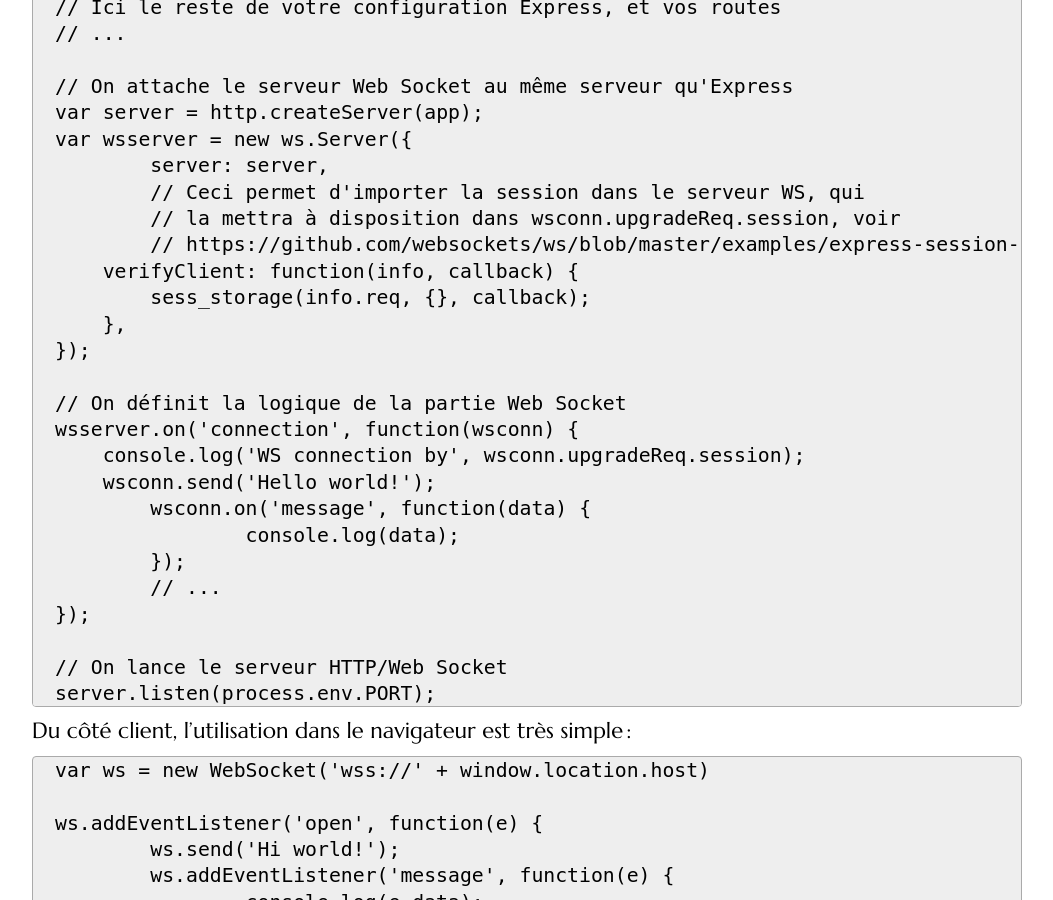
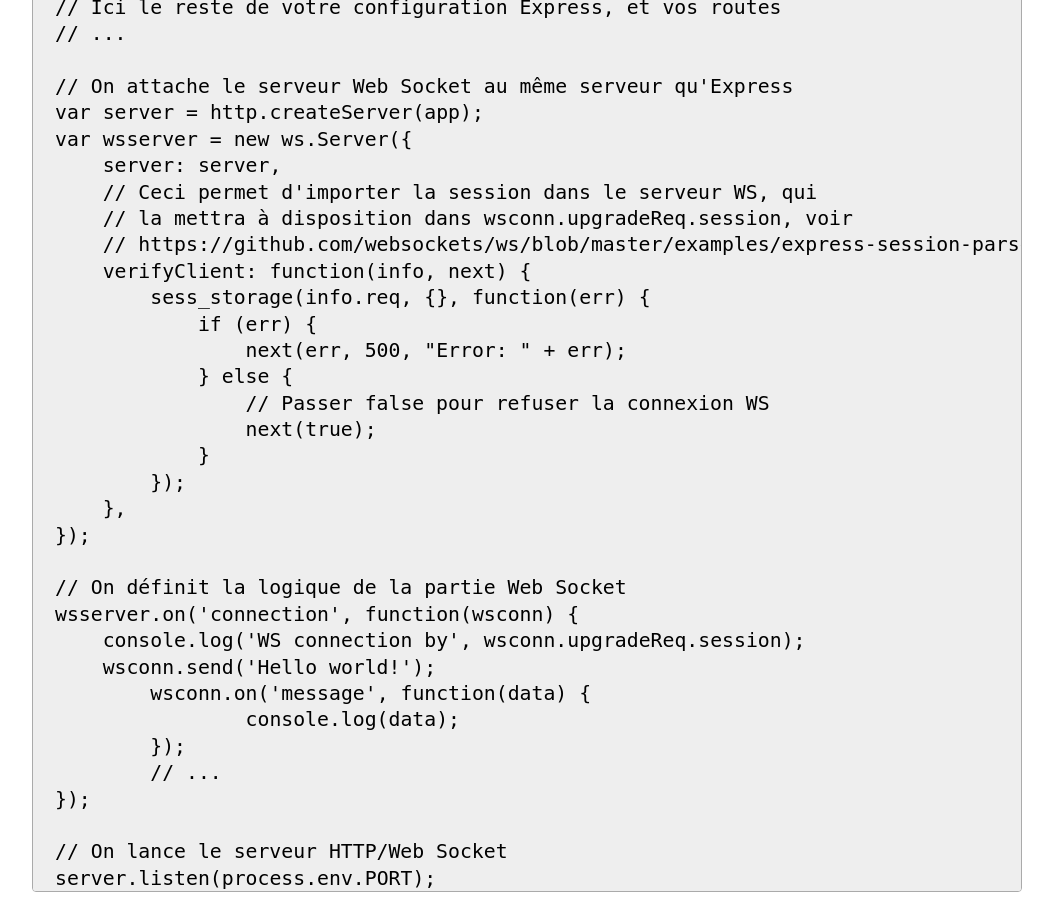
Before and after one commit to defeo/aws, a Jekyll site: the page built from _tutorials/accounts-node.md, in a window 1280 px wide and 900 px high, scrolled down 14378 px. Shown: the whole window, without its empty margins (113-1166 px from the left). Built offline with Jekyll 4.4.1, drawn with Linux system fonts in a browser that asks for light colours; some web fonts are replaced.

Commit message:
Fixed error in WebSocket template

```diff
--- a/_tutorials/accounts-node.md
+++ b/_tutorials/accounts-node.md
@@ -722,12 +722,19 @@ app.use(sess_storage);
 // On attache le serveur Web Socket au même serveur qu'Express
 var server = http.createServer(app);
 var wsserver = new ws.Server({
-	server: server,
-	// Ceci permet d'importer la session dans le serveur WS, qui
-	// la mettra à disposition dans wsconn.upgradeReq.session, voir
-	// https://github.com/websockets/ws/blob/master/examples/express-session-parse/index.js
-    verifyClient: function(info, callback) {
-        sess_storage(info.req, {}, callback);
+    server: server,
+    // Ceci permet d'importer la session dans le serveur WS, qui
+    // la mettra à disposition dans wsconn.upgradeReq.session, voir
+    // https://github.com/websockets/ws/blob/master/examples/express-session-parse/index.js
+    verifyClient: function(info, next) {
+        sess_storage(info.req, {}, function(err) {
+            if (err) {
+                next(err, 500, "Error: " + err);
+            } else {
+                // Passer false pour refuser la connexion WS
+                next(true);
+            }
+        });
     },
 });
 
```
